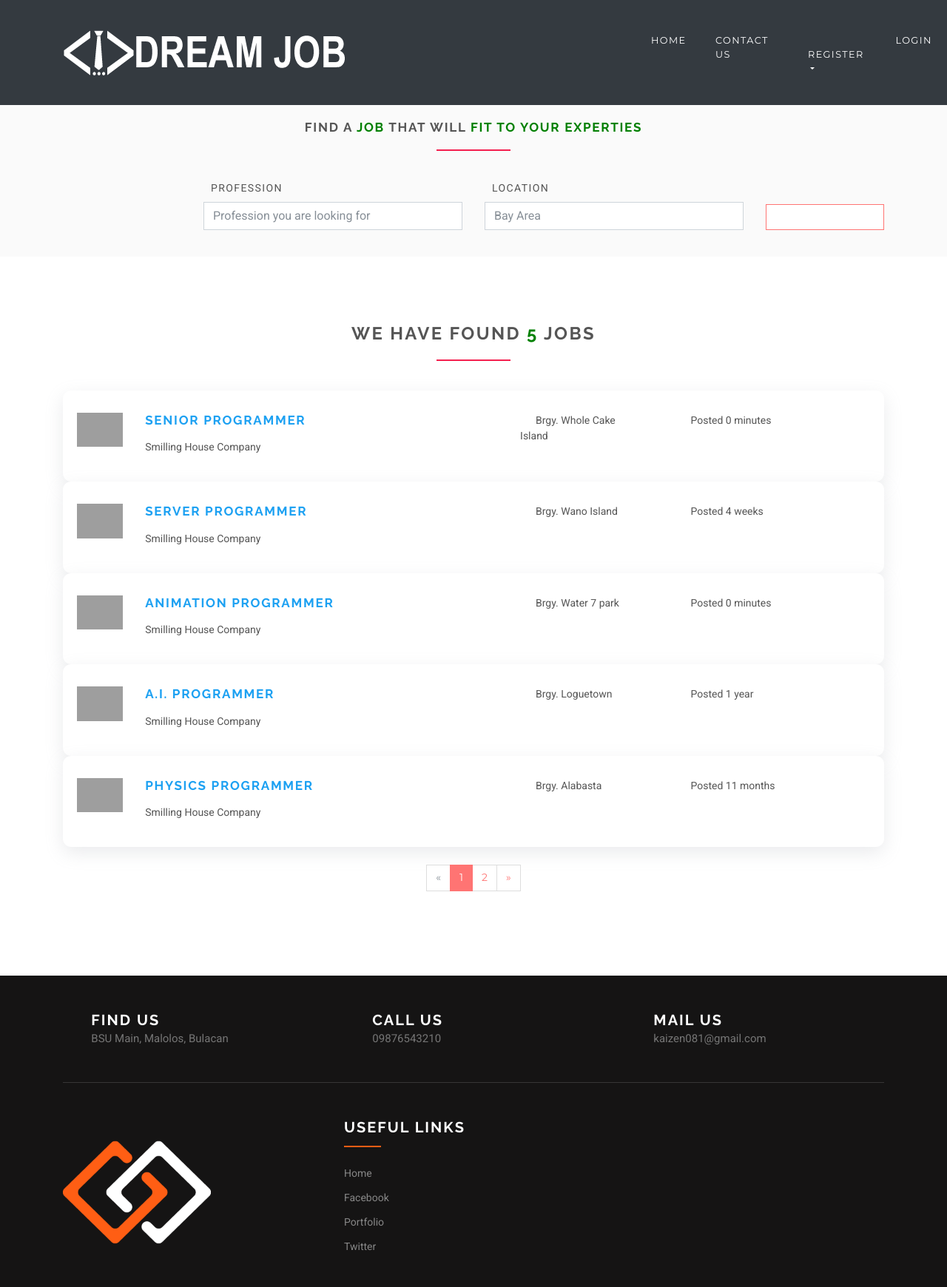
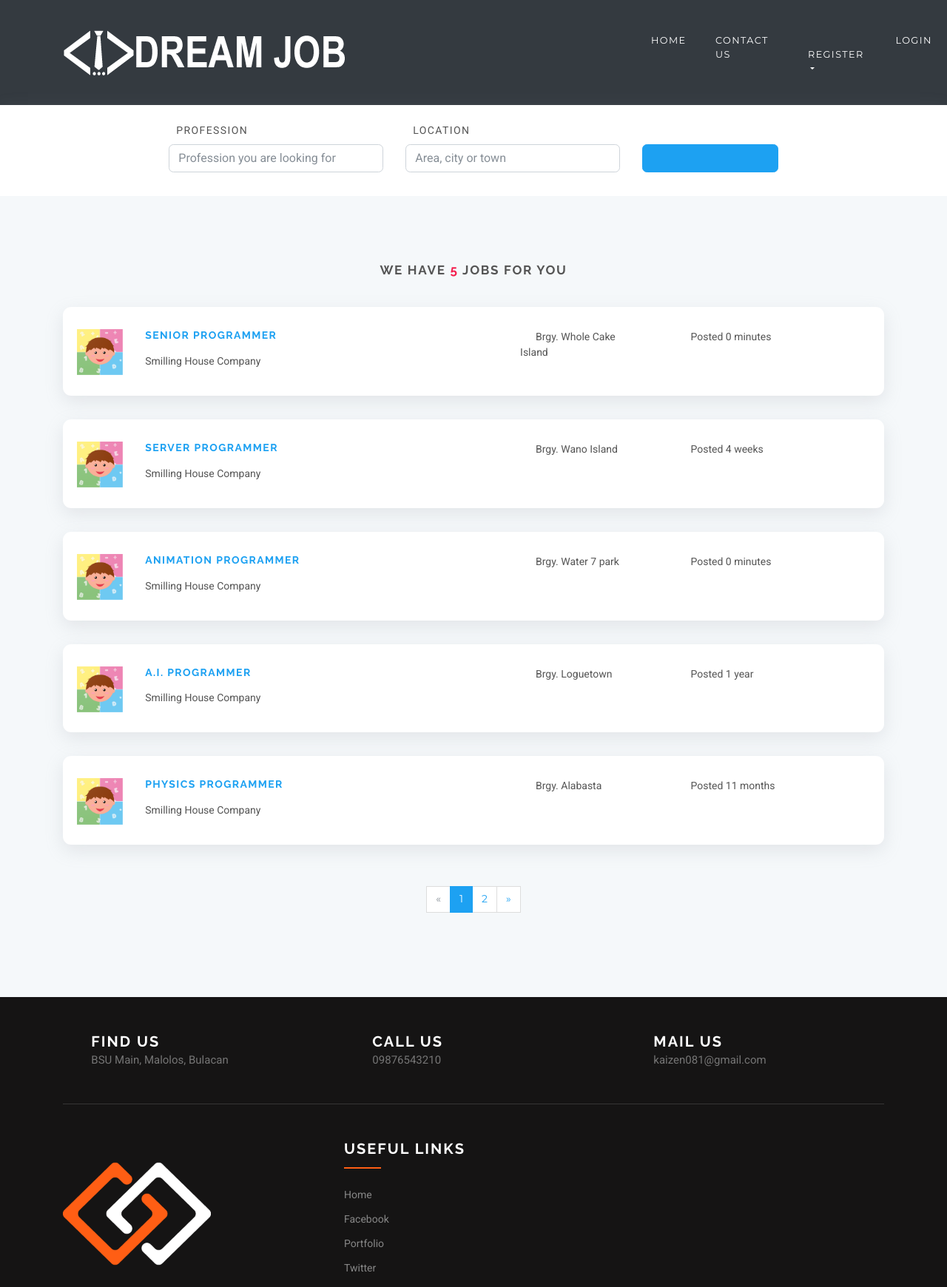
Before and after one commit to rsl081/job-portal-django-elective-5, a Django app: page /jobs in a window 1280 px wide. Shown: the top 1740 px of the page at 74% size. Run offline with Django 3.2, Linux system fonts and the light colour scheme; data comes from the database, SQL or seed files in the repository; some libraries are stand-ins or nearby versions; grey boxes are pictures that could not be loaded.

Commit message:
jayson-we-have-found-jobs-redesign
headings, background, cards, forms, empty state.

```diff
--- a/static/css/custom.css
+++ b/static/css/custom.css
@@ -1,42 +1,9 @@
-/* navbar */
-.header {
-  width: 100%;
-  background-attachment: fixed;
-  background-position: fixed;
-}
-.navbar {
-  text-transform: uppercase;
-  letter-spacing: 0.1em;
-  background: #fff;
-  padding-top: 1 !important;
-  padding-bottom: 1 !important;
+/* your styles go here */
 
+body{
+  background-color: #F5F8FA;
 }
 
-
-
-
-
-.navbar-nav {
-  position:absolute;
-  padding-left: 380px;
-  margin-left: auto;
-  font-size: 25px;
-  size: 50px;
-	overflow: hidden;
-}
-
-
-
-.navbar ul.navbar-nav > li.active > a,
-  .navbar ul.navbar-nav > li.show > a {
-    text-decoration: none !important;
-    border-top-color: #009900;
-    color: #009900;
-
-  }
-
-/* your styles go here */
 h1,
 h2,
 h3,
@@ -99,9 +96,13 @@ h6,
   background-color: #F41F4E; /* secondary */
 }
 
+.fa-map-marker,
+.accent{
+  color: #F41F4E;
+}
+
 .fa-map-marker{
   font-size: 1rem;
-  color: #F41F4E;
 }
 
 .badge{
@@ -289,20 +290,33 @@ ul {
   width: 100%;
 }
 
-/* trending this month section */
-.trending-section{
+/* trending this month section - found jobs section */
+.trending-section,
+.found-jobs-section,
+.job-form-section{
   background-color: #F5F8FA;
+}
+
+.job-listing.job-listing--last,
+.job-listing{
+  margin-bottom: 2rem;
+}
+
+.job-form-section-inner,
+.job-listing{
+  box-shadow: rgba(149, 157, 165, 0.2) 0px 8px 24px;
 }
 
 .job-listing{
   padding-bottom: 20px;
-  background-color: #ffffff;
+  background-color: #fff;
   border-radius: 0.7rem;
   border: none;
-  box-shadow: rgba(149, 157, 165, 0.2) 0px 8px 24px;
 }
 
-.job-listing .job__title a{
+.job-listing .job__title a,
+.page-link,
+.page-link:hover{
   color: #1DA1F2;
 }
 
@@ -314,3 +328,62 @@ ul {
 .job__star__link:hover{
   color: #fdcc0d;
 }
+
+.page-item.active .page-link,
+.btn-outline-blue-primary{
+  background-color: #1DA1F2;
+  border-color: #1DA1F2;
+}
+
+.btn-outline-blue-primary{
+  transition: filter 300ms ease;
+}
+
+.btn-outline-blue-primary:hover{
+  filter: brightness(95%);
+}
+
+.btn-outline-blue-primary i{
+  color: #fff;
+  line-height: 1.5rem;
+}
+
+.page-item.active .page-link:hover{
+ color: #fff;
+}
+
+.job-form-section .heading:after,
+.found-jobs-section .heading:after{
+  content: none;
+}
+
+.job-form-section.job-form-section--compressed{
+  padding: 0;
+}
+
+.job-form-section-inner{
+  max-width: 100%;
+  background-color: #fff;
+  padding-top: 1.5rem;
+  padding-bottom: 1rem;
+}
+
+input#profession,
+input#position,
+input#location,
+.btn-outline-blue-primary{
+  border-radius: 0.4rem;
+}
+
+input#profession:focus,
+input#position:focus,
+input#location:focus,
+.btn-outline-blue-primary:focus{
+  border: 1px solid #1da1f2;
+  box-shadow: rgba(29, 161, 242, 0.3) 0px 0px 0px 3px;
+}
+
+.empty-state-container{
+  width: 200px;
+  margin: 0 auto 1rem;
+}
--- a/templates/jobs/jobs.html
+++ b/templates/jobs/jobs.html
@@ -7,48 +7,47 @@
 {% block content %}
 
     <section class="job-form-section job-form-section--compressed">
-        <div class="container">
-            <h4 class="heading">Find a <span class="accent">job </span> that will <span class="accent">fit to your experties</span></h4>
+        <div class="container job-form-section-inner">
             <form id="job-main-form" method="get" action="#" class="job-main-form">
                 <div class="controls">
                     <div class="row align-items-end">
                         <div class="col-sm-1 col-lg-2"></div>
-                        <div class="col-sm-5 col-lg-4 form-group">
+                        <div class="col-sm-5 col-lg-3 form-group">
                             <label for="profession">Profession</label>
                             <input type="text" id="profession" name="profession"
                                    placeholder="Profession you are looking for" class="form-control">
                         </div>
-                        <div class="col-sm-5 col-lg-4 form-group">
+                        <div class="col-sm-5 col-lg-3 form-group">
                             <label for="location">Location</label>
-                            <input type="text" id="location" name="location" placeholder="Any particular location?"
-                                   value="Bay Area" class="form-control">
+                            <input type="text" id="location" name="location" placeholder="Area, city or town"
+                                   class="form-control">
                         </div>
                         <div class="col-sm-1 col-lg-2 form-group">
-                            <button type="submit" name="name"
-                                    class="btn btn-outline-white-primary job-main-form__button">
+                            <button type="submit" name="name" class="btn btn-outline-blue-primary job-main-form__button">
                                 <i class="fa fa-search"></i>
                             </button>
                         </div>
+                        <div class="col-sm-1 col-lg-2"></div>
                     </div>
                 </div>
             </form>
         </div>
     </section>
-    <section>
+    <section class="found-jobs-section">
         <div class="container">
-            <h3 class="heading">We have found <span class="accent">{{ jobs.count }}</span> jobs</h3>
+            <h4 class="heading">We have <span class="accent">{{ jobs.count }}</span> jobs for you</h4>
             {% for job in jobs %}
                 <div class="job-listing  ">
                     <div class="row">
                         <div class="col-md-12 col-lg-6">
                             <div class="row">
                                 <div class="col-2">
-                                    <img src="{% static 'img/company-1.png' %}"
-                                         alt="Ipsioou " class="img-fluid">
+                                    <img src="{% static 'img/test_logo.png' %}"
+                                         alt="Company Logo " class="img-fluid">
                                 </div>
                                 <div class="col-10">
-                                    <h4 class="job__title"><a
-                                            href="{% url 'jobs:jobs-detail' job.id %}">{{ job.title }}</a></h4>
+                                    <h5 class="job__title"><a
+                                            href="{% url 'jobs:jobs-detail' job.id %}">{{ job.title }}</a></h5>
                                     <p class="job__company">
                                         {{ job.company_name }}
                                     </p>
```
Also changed, not shown: other parts of static/css/custom.css (+32 -2 lines), templates/home.html (+4 -4 lines), templates/jobs/search.html (+18 -11 lines), static/img/no_results_found_state.png (added).
